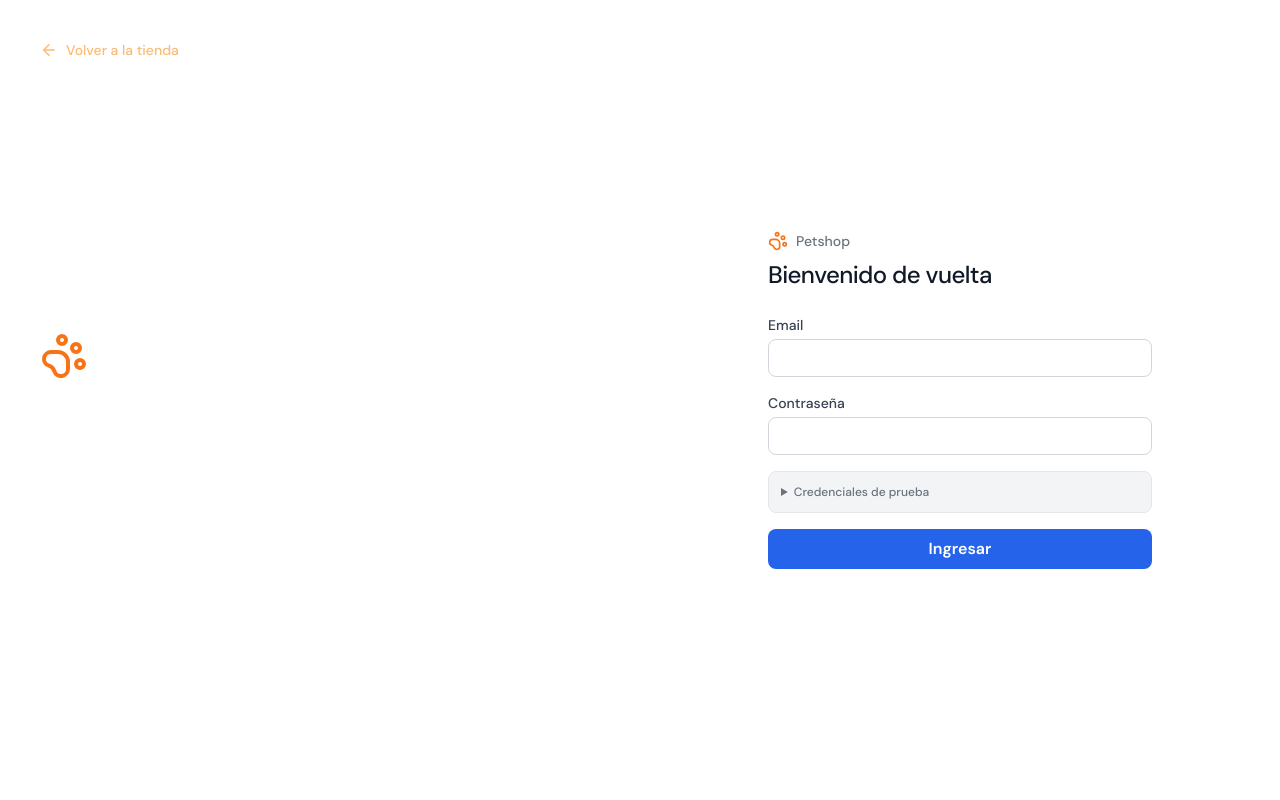
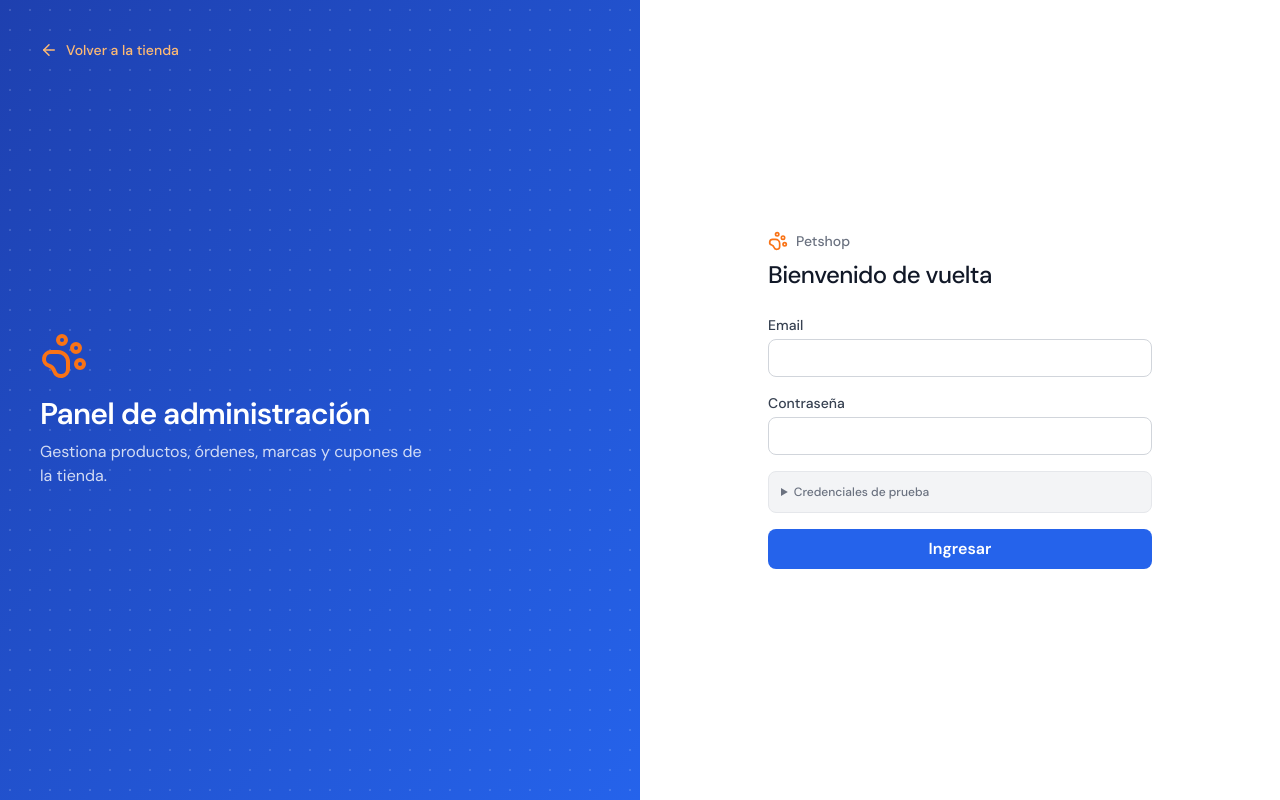
Before and after one commit to nicolassarmiento28/Petshop-E-commerce, a React (Vite) app in the folder frontend/: page /admin in a window 1280 px wide. Built offline with nearby package versions, Linux system fonts and the light colour scheme; no server answers.

Commit message:
fix: separar patrón de puntos del gradiente en AdminLogin
El style inline con backgroundImage estaba en el mismo div que las
clases bg-gradient-to-br, pisando el gradiente azul por completo.
Se mueve el patrón a un div absoluto separado.

```diff
--- a/frontend/src/pages/admin/AdminLogin.tsx
+++ b/frontend/src/pages/admin/AdminLogin.tsx
@@ -41,14 +41,16 @@ const AdminLogin = () => {
       </Helmet>
 
       {/* Panel izquierdo — marca */}
+      <div className="hidden lg:flex relative w-1/2 flex-col justify-between overflow-hidden bg-gradient-to-br from-blue-800 to-blue-600 dark:from-blue-900 dark:to-blue-700 p-10">
         <div
-        className="hidden lg:flex relative w-1/2 flex-col justify-between overflow-hidden bg-gradient-to-br from-blue-800 to-blue-600 dark:from-blue-900 dark:to-blue-700 p-10"
+          className="absolute inset-0 pointer-events-none"
           style={{
             backgroundImage:
               'radial-gradient(rgba(255,255,255,0.15) 1px, transparent 1px)',
             backgroundSize: '20px 20px',
           }}
-      >
+        />
+
         <Link
           to="/"
           className="relative z-10 inline-flex items-center gap-2 text-orange-300 hover:text-orange-200 text-sm font-medium w-fit"
```
Lines whose indentation alone changed are shown as unchanged.
